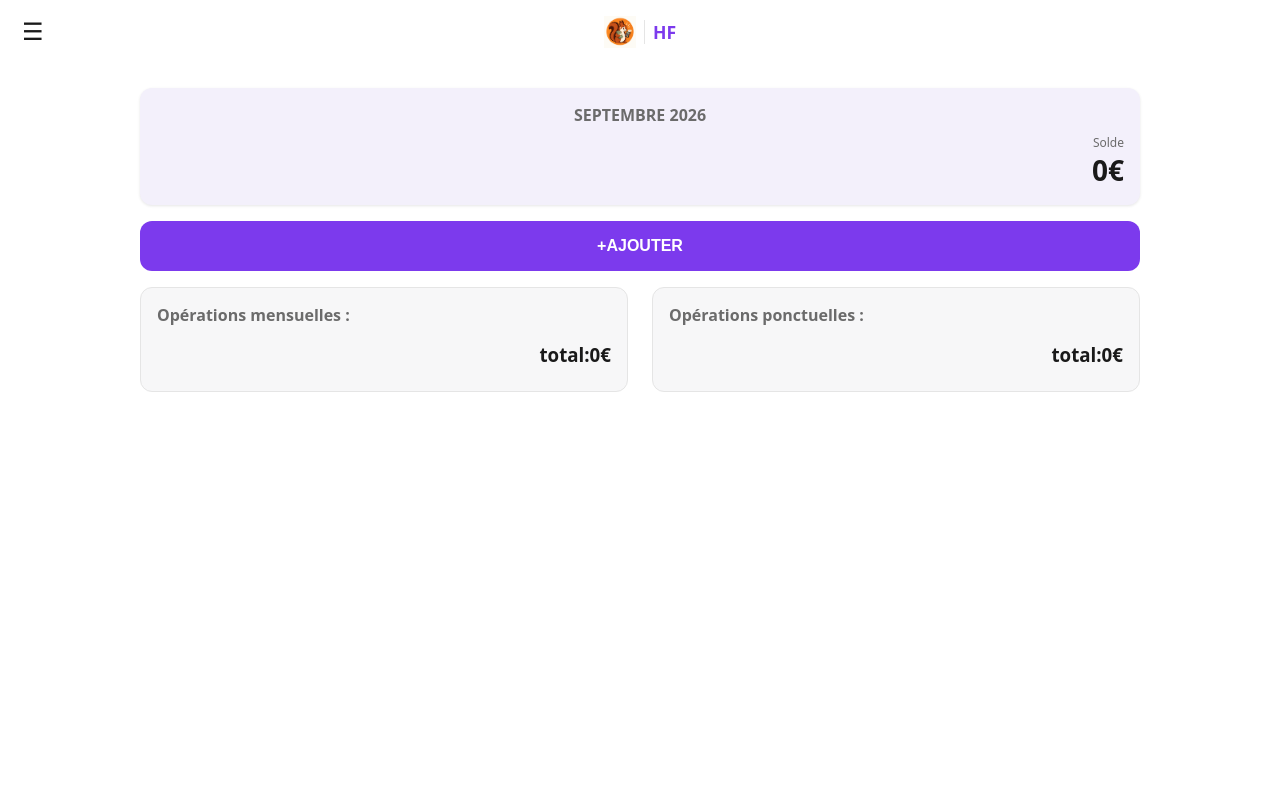
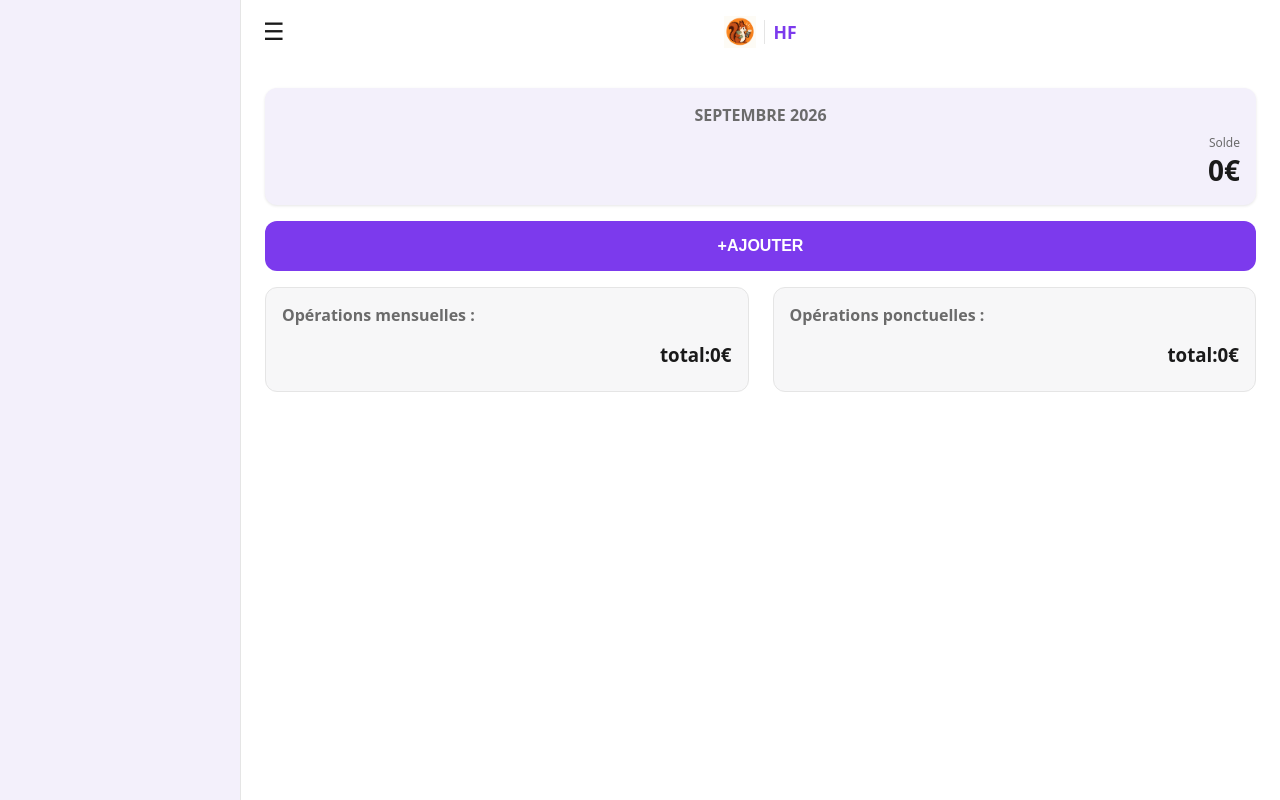
Before and after one commit to donhug/budget-app, a React (Vite) app in the folder Compte/: page / in a window 1280 px wide. Built offline with nearby package versions, Linux system fonts and the light colour scheme.

Commit message:
style: préparation de la mise en page pour la sidebar

```diff
--- a/Compte/src/App.jsx
+++ b/Compte/src/App.jsx
@@ -21,6 +21,7 @@ import { useEffect, useState } from "react";
 import OperationList from "./components/OperationList/OperationList";
 import OperationFormModal from "./components/OperationFormModal/OperationFormModal";
 import Header from "./components/Header/Header";
+import Sidebar from "./components/Sidebar/Sidebar";
 
 function App() {
   const currentMonth = getCurrentMonth();
@@ -98,9 +99,12 @@ function App() {
   const manualTotal = getMonthTotal(manualOps);
 
   return (
-    <>
-    <Header/>
-      <section className={styles.appshell}>
+    <div className={styles.layoutWrapper}>
+      <Sidebar />
+      <div className={styles.mainColumn}>
+        <Header />
+
+        <section className={styles.appShell}>
           <div>
             <MonthSummary
               currentMonth={currentMonth}
@@ -122,7 +126,7 @@ function App() {
               />
             )}
           </div>
-        <div className={styles.listGrid}>
+          <div className={styles.listsGrid}>
             <div>
               <OperationList
                 title="Opérations mensuelles : "
@@ -154,7 +158,8 @@ function App() {
             </div>
           </div>
         </section>
-    </>
+      </div>
+    </div>
   );
 }
 
--- a/Compte/src/App.module.css
+++ b/Compte/src/App.module.css
@@ -1,14 +1,24 @@
-.appshell {
+.appShell {
   max-width: 480px;
   margin: 0 auto;
   padding: var(--space-3);
 }
-.listGrid {
+.listsGrid {
   display: flex;
   flex-direction: column;
   gap: var(--space-4);
 }
 
+.layoutWrapper {
+  display: flex;
+  min-height: 100vh;
+}
+
+.mainColumn {
+  flex: 1;
+  flex-direction: column;
+  min-width: 0;
+}
 .addBtn {
   width: 100%;
   padding: var(--space-3);
@@ -25,20 +35,20 @@
   background-color: var(--color-brand-hover);
 }
 @media (min-width: 768px) {
-  .appshell {
+  .appShell {
     max-width: 640px;
     padding: var(--space-4);
   }
 }
 @media (min-width: 1024px) {
-  .appshell {
+  .appShell {
     max-width: 1000px;
   }
-  .listGrid {
+  .listsGrid {
     flex-direction: row;
     align-items: flex-start;
   }
-  .listGrid > div {
+  .listsGrid > div {
     flex: 1;
     min-width: 0;
   }
--- /dev/null
+++ b/Compte/src/components/Sidebar/Sidebar.jsx
@@ -0,0 +1,7 @@
+import style from "./Sidebar.module.css";
+
+function Sidebar() {
+  return <aside className={style.sidebar}></aside>;
+}
+
+export default Sidebar;
--- /dev/null
+++ b/Compte/src/components/Sidebar/Sidebar.module.css
@@ -0,0 +1,14 @@
+.sidebar{
+    display: none;
+}
+
+@media (min-width: 1024px) {
+    .sidebar{
+        display: flex;
+        flex-direction: column;
+        width: 240px;
+        flex-shrink: 0;
+        background-color: var(--color-surface-accend);
+        border-right: 1px solid var(--color-border);
+    }
+}
```
Lines whose indentation alone changed are shown as unchanged.
